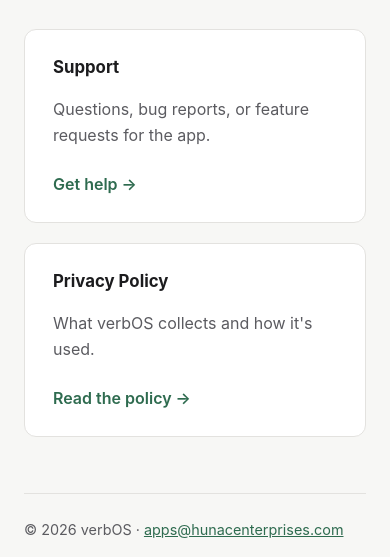
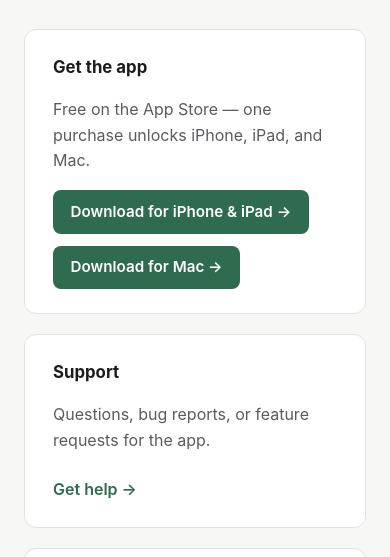
Before and after one commit to realcaptainramius/hunac-docs, a plain HTML site: page verbos/index.html in a window 390 px wide. Shown: the part 220-777 px from the top of the page. Drawn offline with Linux system fonts and the light colour scheme.

Commit message:
Add App Store download links to verbOS landing page
VerbOS Routine is now live on the App Store (Universal Purchase, one
link covers iPhone, iPad, and Mac) but the page had no way to install
it directly.

```diff
--- a/styles.css
+++ b/styles.css
@@ -116,6 +116,30 @@
 
 .card a.btn:hover { text-decoration: underline; }
 
+.store-row {
+  display: flex;
+  gap: 0.75rem;
+  flex-wrap: wrap;
+  margin-top: 0.75rem;
+}
+
+.store-btn {
+  display: inline-flex;
+  align-items: center;
+  gap: 0.5rem;
+  background: var(--accent);
+  color: #fff;
+  padding: 0.6rem 1.1rem;
+  border-radius: 8px;
+  text-decoration: none;
+  font-weight: 600;
+  font-size: 0.95rem;
+}
+
+.store-btn:hover { opacity: 0.88; }
+
+.store-btn svg { flex-shrink: 0; }
+
 h2 { font-size: 1.3rem; margin-top: 2.25rem; }
 h3 { font-size: 1.05rem; margin-top: 1.5rem; }
 
--- a/verbos/index.html
+++ b/verbos/index.html
@@ -23,6 +23,15 @@
     <p class="tagline">Build your vocabulary, one word at a time.</p>
 
     <div class="card">
+      <h2>Get the app</h2>
+      <p class="muted">Free on the App Store — one purchase unlocks iPhone, iPad, and Mac.</p>
+      <div class="store-row">
+        <a class="store-btn" href="https://apps.apple.com/us/app/verbos-routine/id6802297484">Download for iPhone &amp; iPad &rarr;</a>
+        <a class="store-btn" href="https://apps.apple.com/us/app/verbos-routine/id6802297484">Download for Mac &rarr;</a>
+      </div>
+    </div>
+
+    <div class="card">
       <h2>Support</h2>
       <p class="muted">Questions, bug reports, or feature requests for the app.</p>
       <a class="btn" href="support.html">Get help &rarr;</a>
```
